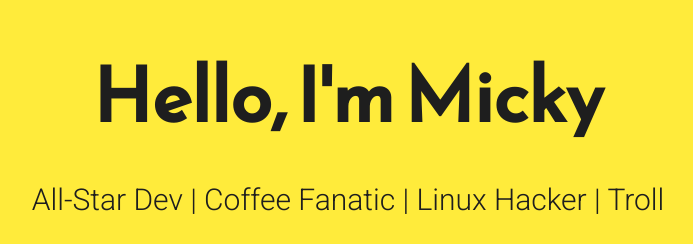
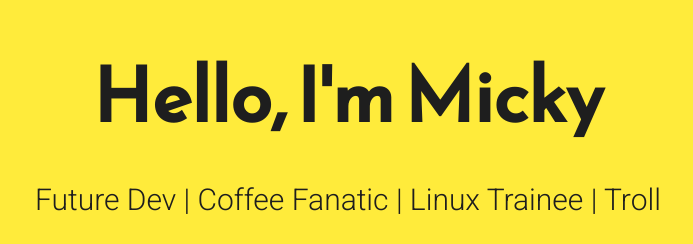
Before and after one commit to MickyCompanie/MickyCompanie.github.io, a plain HTML site: page index.html in a window 1280 px wide. Shown: the part 217-461 px from the top of the page, without its empty margins (292-985 px from the left). Drawn offline with Linux system fonts and the light colour scheme.

Commit message:
under text update

```diff
--- a/index.html
+++ b/index.html
@@ -26,7 +26,7 @@
 <body>
 	<main>
 		<div class="intro">Hello, I'm Micky</div>
-		<div class="tagline">All-Star Dev | Coffee Fanatic | Linux Hacker | Troll	</div>
+		<div class="tagline">Future Dev | Coffee Fanatic | Linux Trainee | Troll	</div>
 		<!-- Find your icons from here - https://fontawesome.com/icons?d=gallery&s=brands -->
 		<div class="icons-social">
 			<a target="_blank" href="https://github.com/MickyCompanie"><i class="fab fa-github"></i></a>
```
